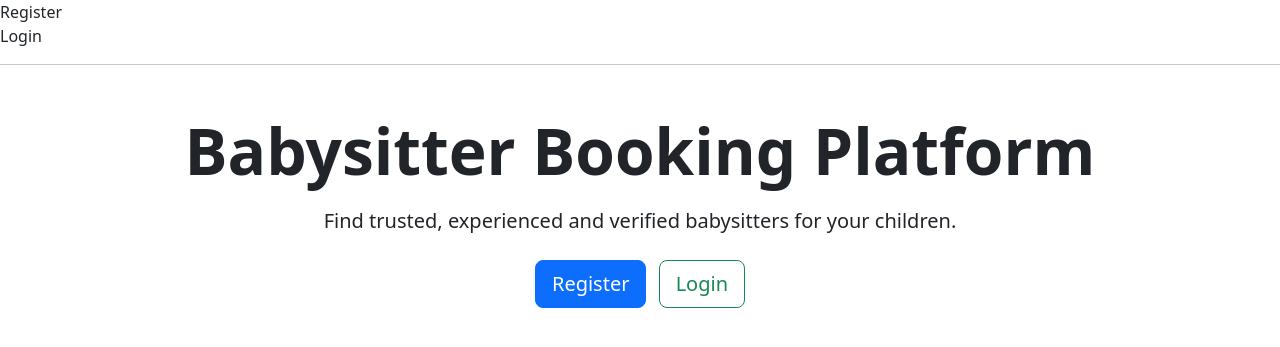
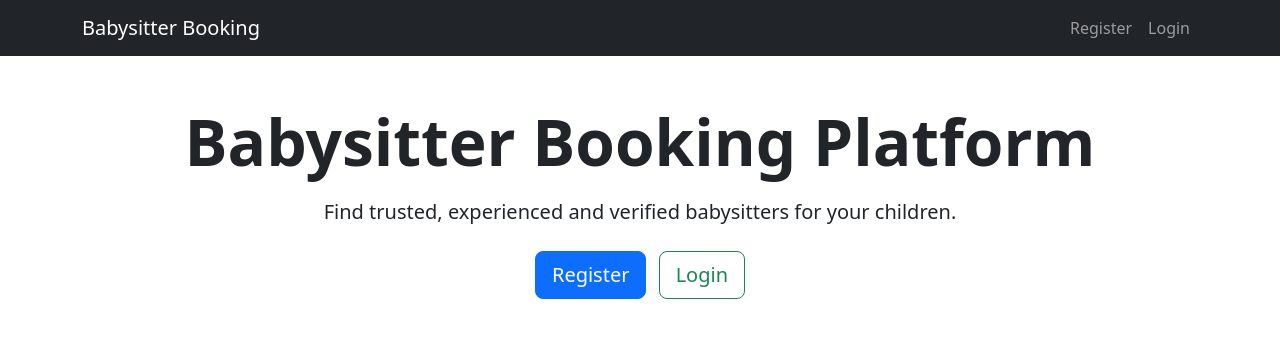
Before and after one commit to varshan-tech1420/Babysitter_booking_platform, a Django app: page / in a window 1280 px wide. Shown: the top 347 px of the page. Run offline with Django 5.2, Linux system fonts and the light colour scheme.

Commit message:
added logout and dynamic navbar

```diff
--- a/accounts/urls.py
+++ b/accounts/urls.py
@@ -2,7 +2,8 @@ from django.urls import path
 from . import views
 
 urlpatterns = [
-    path('', views.home, name='home'),
-    path('register/', views.register, name='register'),
-    path('login/', views.login_view, name='login'),
+    path("", views.home, name="home"),
+    path("register/", views.register, name="register"),
+    path("login/", views.login_view, name="login"),
+    path("logout/", views.logout_view, name="logout"),
 ]
--- a/accounts/views.py
+++ b/accounts/views.py
@@ -1,10 +1,11 @@
-from django.shortcuts import render
+from django.shortcuts import render, redirect
 from django.contrib.auth.models import User
-from django.shortcuts import render, redirect
-from django.contrib.auth import authenticate, login
+from django.contrib.auth import authenticate, login, logout
+
 
 def home(request):
-    return render(request, 'home.html')
+    return render(request, "home.html")
+
 
 def register(request):
     if request.method == "POST":
@@ -21,6 +22,7 @@ def register(request):
         return redirect("/login/")
 
     return render(request, "register.html")
+
 
 def login_view(request):
     if request.method == "POST":
@@ -42,3 +44,8 @@ def login_view(request):
         })
 
     return render(request, "login.html")
+
+
+def logout_view(request):
+    logout(request)
+    return redirect("/")
--- a/templates/base.html
+++ b/templates/base.html
@@ -1,21 +1,48 @@
 <!DOCTYPE html>
-<html>
+<html lang="en">
 <head>
+    <meta charset="UTF-8">
+    <meta name="viewport" content="width=device-width, initial-scale=1.0">
     <title>Babysitter Booking Platform</title>
-    <link href="https://cdn.jsdelivr.net/npm/bootstrap@5.3.7/dist/css/bootstrap.min.css" rel="stylesheet">
+
+    <link href="https://cdn.jsdelivr.net/npm/bootstrap@5.3.3/dist/css/bootstrap.min.css" rel="stylesheet">
 </head>
+
 <body>
 
-<nav>
-    <a class="nav-link" href="/register/">Register</a>
-<a class="nav-link" href="/login/">Login</a>
-</nav>
+<nav class="navbar navbar-expand-lg navbar-dark bg-dark">
+    <div class="container">
+
+        <a class="navbar-brand" href="/">Babysitter Booking</a>
+
+        <div class="navbar-nav ms-auto">
+
+            {% if user.is_authenticated %}
+
+                <span class="navbar-text me-3">
+                    Welcome, {{ user.username }}
+                </span>
+
+                <a class="nav-link" href="/logout/">Logout</a>
+
+            {% else %}
+
+                <a class="nav-link" href="/register/">Register</a>
+                <a class="nav-link" href="/login/">Login</a>
+
+            {% endif %}
+
+        </div>
+
+    </div>
 </nav>
 
-<hr>
+<div class="container mt-4">
+    {% block content %}
+    {% endblock %}
+</div>
 
-{% block content %}
-{% endblock %}
-<script src="https://cdn.jsdelivr.net/npm/bootstrap@5.3.7/dist/js/bootstrap.bundle.min.js"></script>
+<script src="https://cdn.jsdelivr.net/npm/bootstrap@5.3.3/dist/js/bootstrap.bundle.min.js"></script>
+
 </body>
 </html>
```
